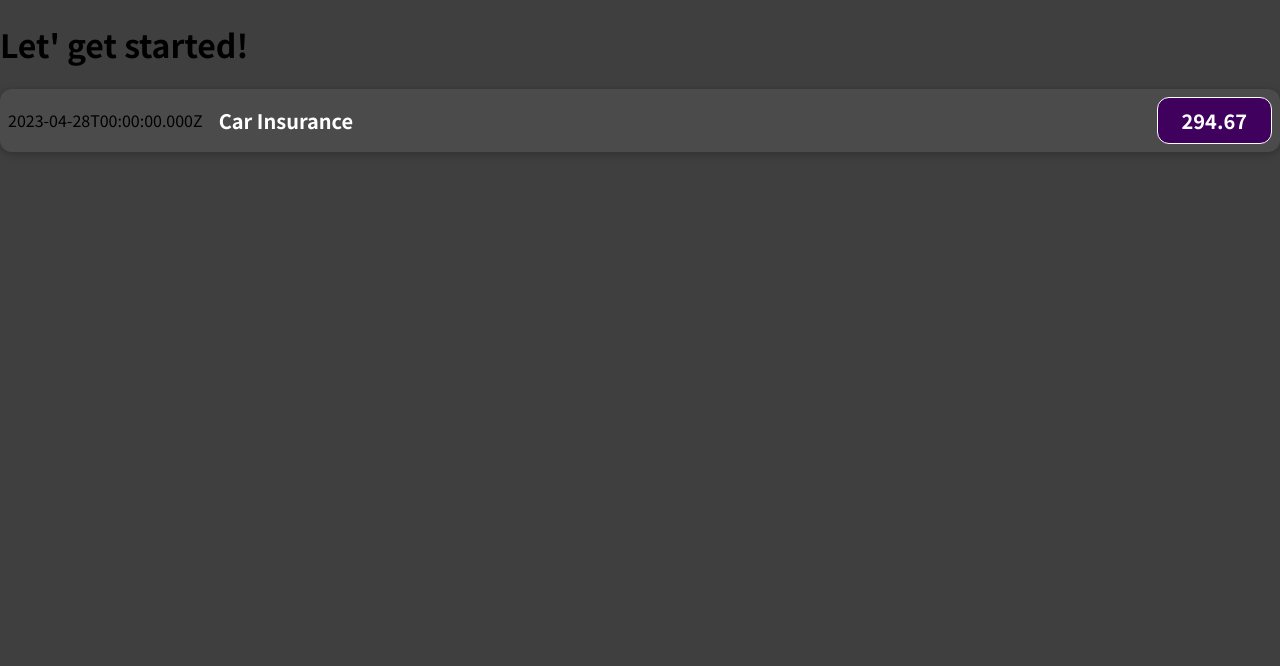
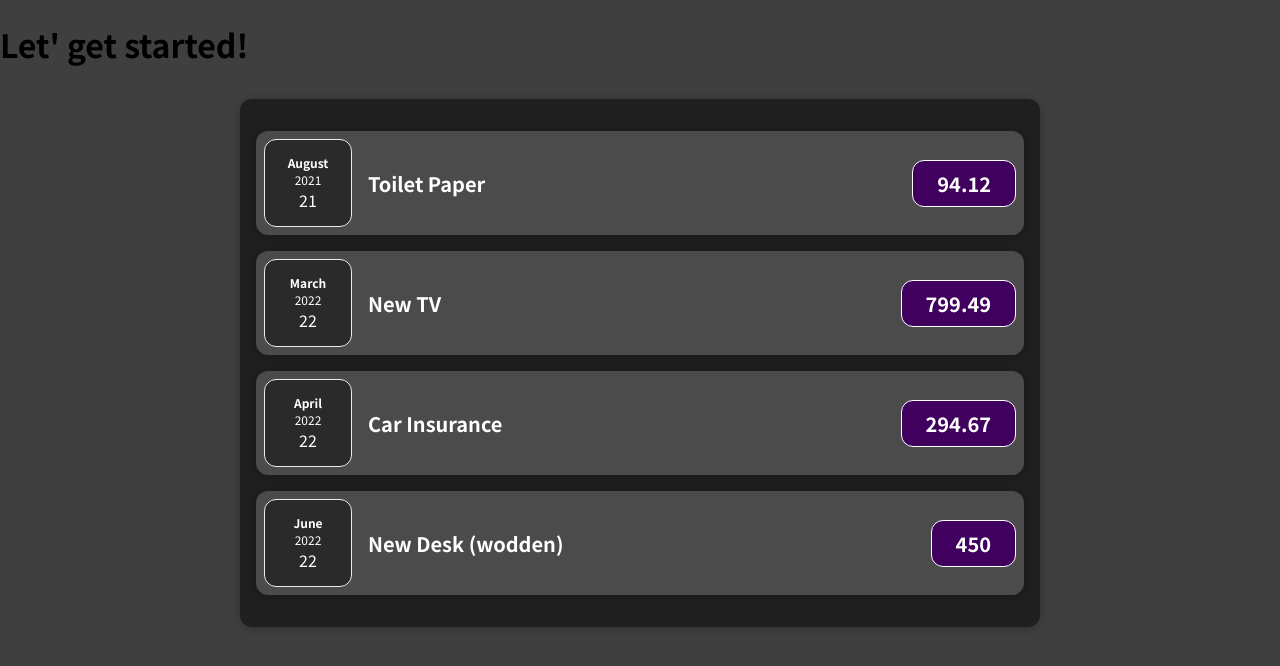
Before and after one commit to lairaalmas/udemy-expense-tracker, a JavaScript app: page / in a window 1280 px wide. Shown: the top 666 px of the page. Built offline with nearby package versions, Linux system fonts and the light colour scheme.

Commit message:
reorganizing directory and separating components

```diff
--- a/src/App.js
+++ b/src/App.js
@@ -1,13 +1,39 @@
-import "./components/ExpenseItem";
-import ExpenseItem from "./components/ExpenseItem";
+import "./components/Expenses/ExpenseItem";
+import ExpenseList from "./components/Expenses/ExpenseList";
 
-function App() {
+const App = () => {
+  const expenses = [
+    {
+      id: "e1",
+      title: "Toilet Paper",
+      amount: 94.12,
+      date: new Date(2021, 7, 14),
+    },
+    {
+      id: "e2",
+      title: "New TV",
+      amount: 799.49,
+      date: new Date(2022, 2, 12),
+    },
+    {
+      id: "e3",
+      title: "Car Insurance",
+      amount: 294.67,
+      date: new Date(2022, 3, 28),
+    },
+    {
+      id: "e4",
+      title: "New Desk (wodden)",
+      amount: 450,
+      date: new Date(2022, 5, 12),
+    },
+  ];
   return (
     <div>
       <h1>Let' get started!</h1>
-      <ExpenseItem />
+      <ExpenseList expenses={expenses} />
     </div>
   );
-}
+};
 
 export default App;
--- a/src/components/ExpenseItem.js
+++ /dev/null
@@ -1,18 +0,0 @@
-import "./ExpenseItem.css";
-
-function ExpenseItem() {
-  const expenseDate = new Date(2023, 3, 28);
-  const expenseTitle = "Car Insurance";
-  const expensaValue = 294.67;
-  return (
-    <div className="expense-item">
-      <div>{expenseDate.toISOString()}</div>
-      <div className="expense-item__description">
-        <h2>{expenseTitle}</h2>
-        <div className="expense-item__price">{expensaValue}</div>
-      </div>
-    </div>
-  );
-}
-
-export default ExpenseItem;
--- /dev/null
+++ b/src/components/Expenses/ExpenseDate/ExpenseDate.css
@@ -0,0 +1,26 @@
+.expense-date {
+  display: flex;
+  flex-direction: column;
+  width: 5.5rem;
+  height: 5.5rem;
+  border: 1px solid #ececec;
+  background-color: #2a2a2a;
+  color: white;
+  border-radius: 12px;
+  align-items: center;
+  justify-content: center;
+}
+
+.expense-date__month {
+  font-size: 0.75rem;
+  font-weight: bold;
+}
+
+.expense-date__year {
+  font-size: 0.75rem;
+}
+
+.expense-date__day {
+  font-size: 1.5rem;
+  font-weight: bold;
+}
--- /dev/null
+++ b/src/components/Expenses/ExpenseDate/index.js
@@ -0,0 +1,17 @@
+import "./ExpenseDate.css";
+
+const ExpenseDate = (props) => {
+  const month = props.date.toLocaleString("en-US", { month: "long" });
+  const day = props.date.toLocaleString("en-US", { year: "2-digit" });
+  const year = props.date.getFullYear();
+
+  return (
+    <div className="expense-date">
+      <div className="expense-date__month">{month}</div>
+      <div className="expense-date__year">{year}</div>
+      <div className="expense-day__day">{day}</div>
+    </div>
+  );
+};
+
+export default ExpenseDate;
--- a/src/components/ExpenseItem.css
+++ b/src/components/Expenses/ExpenseItem/ExpenseItem.css
@@ -2,10 +2,8 @@
   display: flex;
   justify-content: space-between;
   align-items: center;
-  box-shadow: 0 2px 8px rgba(0, 0, 0, 0.25);
   padding: 0.5rem;
   margin: 1rem 0;
-  border-radius: 12px;
   background-color: #4b4b4b;
 }
 
--- /dev/null
+++ b/src/components/Expenses/ExpenseItem/index.js
@@ -0,0 +1,17 @@
+import ExpenseDate from "../ExpenseDate";
+import Card from "../../UI/Card";
+import "./ExpenseItem.css";
+
+const ExpenseItem = (props) => {
+  return (
+    <Card className="expense-item">
+      <ExpenseDate date={props.date} />
+      <div className="expense-item__description">
+        <h2>{props.title}</h2>
+        <div className="expense-item__price">{props.amount}</div>
+      </div>
+    </Card>
+  );
+};
+
+export default ExpenseItem;
--- /dev/null
+++ b/src/components/Expenses/ExpenseList/ExpenseList.css
@@ -0,0 +1,7 @@
+.expenses {
+  padding: 1rem;
+  background-color: rgb(31, 31, 31);
+  margin: 2rem auto;
+  width: 50rem;
+  max-width: 95%;
+}
--- /dev/null
+++ b/src/components/Expenses/ExpenseList/index.js
@@ -0,0 +1,21 @@
+import Card from "../../UI/Card";
+import ExpenseItem from "../ExpenseItem";
+import "./ExpenseList.css";
+
+const ExpenseList = (props) => {
+  return (
+    <Card className="expenses">
+      {props.expenses.map((expense) => {
+        return (
+          <ExpenseItem
+            title={expense.title}
+            date={expense.date}
+            amount={expense.amount}
+          />
+        );
+      })}
+    </Card>
+  );
+};
+
+export default ExpenseList;
--- /dev/null
+++ b/src/components/UI/Card/Card.css
@@ -0,0 +1,4 @@
+.card {
+  border-radius: 12px;
+  box-shadow: 0 1px 8px rgba(0, 0, 0, 0.25);
+}
--- /dev/null
+++ b/src/components/UI/Card/index.js
@@ -0,0 +1,8 @@
+import "./Card.css";
+
+const Card = (props) => {
+  const classes = `card ${props.className}`;
+  return <div className={classes}>{props.children}</div>;
+};
+
+export default Card;
```
